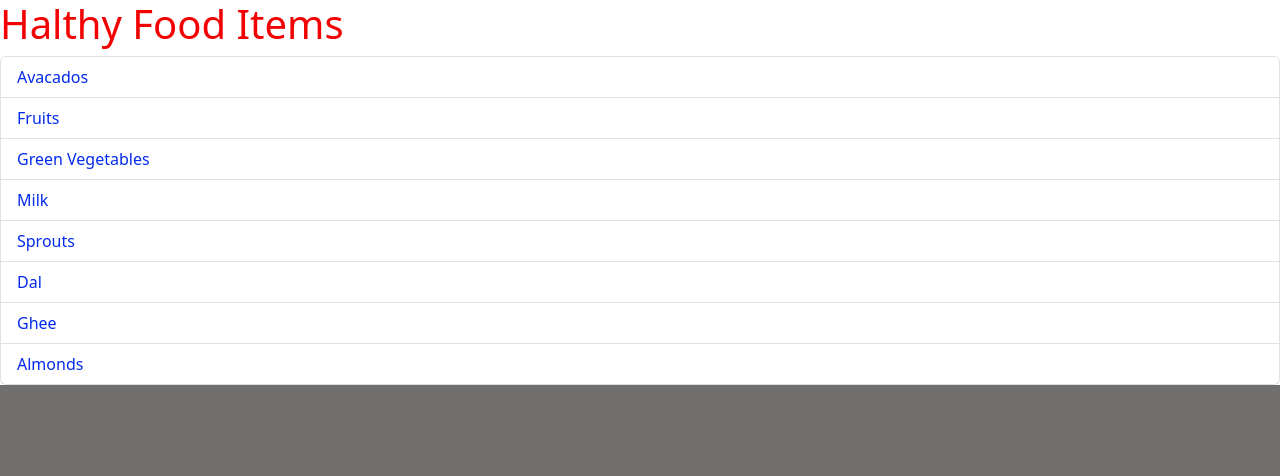
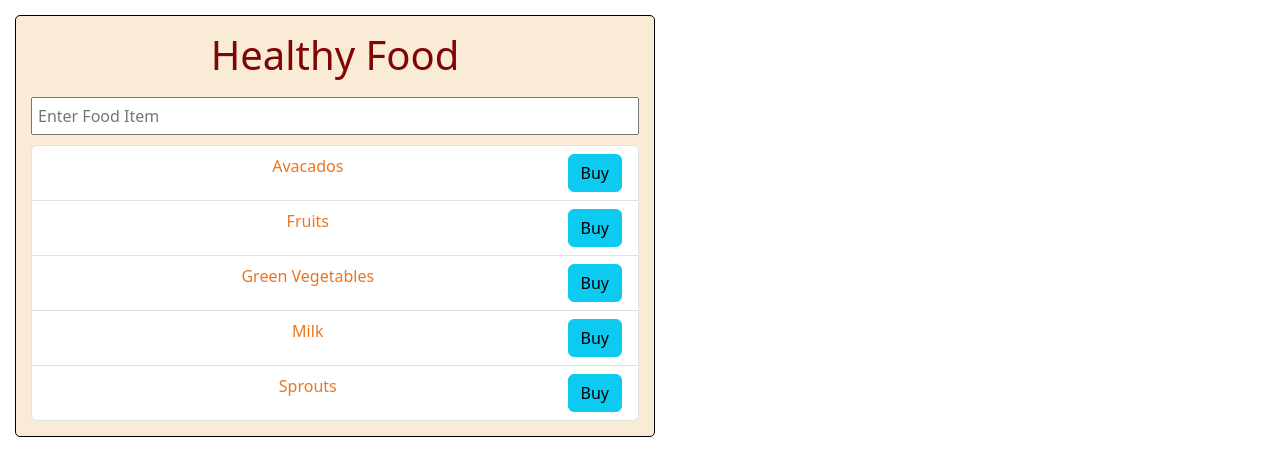
Before and after one commit to tejasbhosale17/ReactApps, a React (Vite) app in the folder 18Fragments/learning-fragments/: page / in a window 1280 px wide. Shown: the top 476 px of the page. Built offline with nearby package versions, Linux system fonts and the light colour scheme.

Commit message:
Learned about Passing Components as Children, Handling Events

```diff
--- a/18Fragments/learning-fragments/src/App.css
+++ b/18Fragments/learning-fragments/src/App.css
@@ -1,10 +1,5 @@
-
-
-:root{
-  background-color: rgb(112, 111, 110);
-}
 
 .food-heading{
   font-weight: 500;
-  color: rgb(243, 0, 0);
+  color: rgb(128, 5, 5);
 }
--- a/18Fragments/learning-fragments/src/App.jsx
+++ b/18Fragments/learning-fragments/src/App.jsx
@@ -1,31 +1,22 @@
-import React from "react";
 import FoodItems from "./components/FoodItems";
 import ErrorMessage from "./components/ErrorMessage";
+import Container from "./components/Container";
+import FoodInput from "./components/FoodInput";
 import "./App.css";
 function App() {
-  let foodItems = [
-    "Avacados",
-    "Fruits",
-    "Green Vegetables",
-    "Milk",
-    "Sprouts",
-    "Dal",
-    "Ghee",
-    "Almonds",
-  ];
-  //First Method
-  // if (FoodItems.length === 0) {
-  //   return <h2>I am still Hungry</h2>;
-  // }
+  let foodItems = ["Avacados", "Fruits", "Green Vegetables", "Milk", "Sprouts"];
   return (
-    <React.Fragment>
-      <h1 className="food-heading">Halthy Food Items </h1>
-      {/*Second Method
-      {FoodItems.length === 0 ? <h2>I am Still Hungry</h2> : null} */}
-
-      <FoodItems FoodItems={foodItems}></FoodItems>
-      <ErrorMessage FoodItems={foodItems}></ErrorMessage>
-    </React.Fragment>
+    <>
+      <Container>
+        <h1 className="food-heading">Healthy Food </h1>
+        <FoodInput></FoodInput>
+        <FoodItems FoodItems={foodItems}></FoodItems>
+        <ErrorMessage FoodItems={foodItems}></ErrorMessage>
+      </Container>
+      {/* <Container>
+        <p>Above is the List of healthy FoodItems</p>
+      </Container> */}
+    </>
   );
 }
 
--- /dev/null
+++ b/18Fragments/learning-fragments/src/components/Container.jsx
@@ -0,0 +1,5 @@
+import styles from "./conatiner.module.css";
+const Container = (props) => {
+  return <div className={styles.container}>{props.children}</div>;
+};
+export default Container;
--- /dev/null
+++ b/18Fragments/learning-fragments/src/components/FoodInput.jsx
@@ -0,0 +1,16 @@
+import styles from "./foodInput.module.css";
+const FoodInput = () => {
+  const handelOnChange = (event) => {
+    console.log(event.target.value);
+  };
+
+  return (
+    <input
+      type="text"
+      placeholder="Enter Food Item"
+      className={styles.foodInput}
+      onChange={handelOnChange}
+    ></input>
+  );
+};
+export default FoodInput;
--- a/18Fragments/learning-fragments/src/components/Item.jsx
+++ b/18Fragments/learning-fragments/src/components/Item.jsx
@@ -1,12 +1,24 @@
 // const Item = (props) => {
 import styles from "./Item.module.css";
 const Item = ({ foodItem }) => {
-  console.log(styles);
+  // console.log(styles);
   // let { fooditem } = props;
+  const buyButton = (event) => {
+    console.log(event);
+    console.log(`${foodItem} being bought`);
+  };
   return (
     <>
       <li className={`${styles["kg-item"]} list-group-item`}>
         <span className={styles["kg-span"]}>{foodItem}</span>
+        <button
+          className={`${styles.button} btn btn-info`}
+          onClick={(event) => {
+            buyButton(event);
+          }}
+        >
+          Buy
+        </button>
       </li>
     </>
   );
--- a/18Fragments/learning-fragments/src/components/Item.module.css
+++ b/18Fragments/learning-fragments/src/components/Item.module.css
@@ -1,8 +1,11 @@
-.kg-item {
+/* .kg-item {
   background-color:rgb(221, 171, 10);
-}
+} */
 
 .kg-span{
   font-weight: 500;
-  color: rgb(3, 42, 240);
+  color: rgb(236, 117, 32);
 }
+.button{
+  float: right;
+}
--- /dev/null
+++ b/18Fragments/learning-fragments/src/components/conatiner.module.css
@@ -0,0 +1,10 @@
+.container{
+  border: 1px solid black;
+  margin: 15px;
+  width: 50%;
+  border-radius: 5px;
+  min-width: 300px;
+  background-color: antiquewhite;
+  padding: 15px;
+  text-align: center;
+}
--- /dev/null
+++ b/18Fragments/learning-fragments/src/components/foodInput.module.css
@@ -0,0 +1,5 @@
+.foodInput{
+  width: 100%;
+  padding: 5px;
+  margin: 10px 0px;
+}
```
